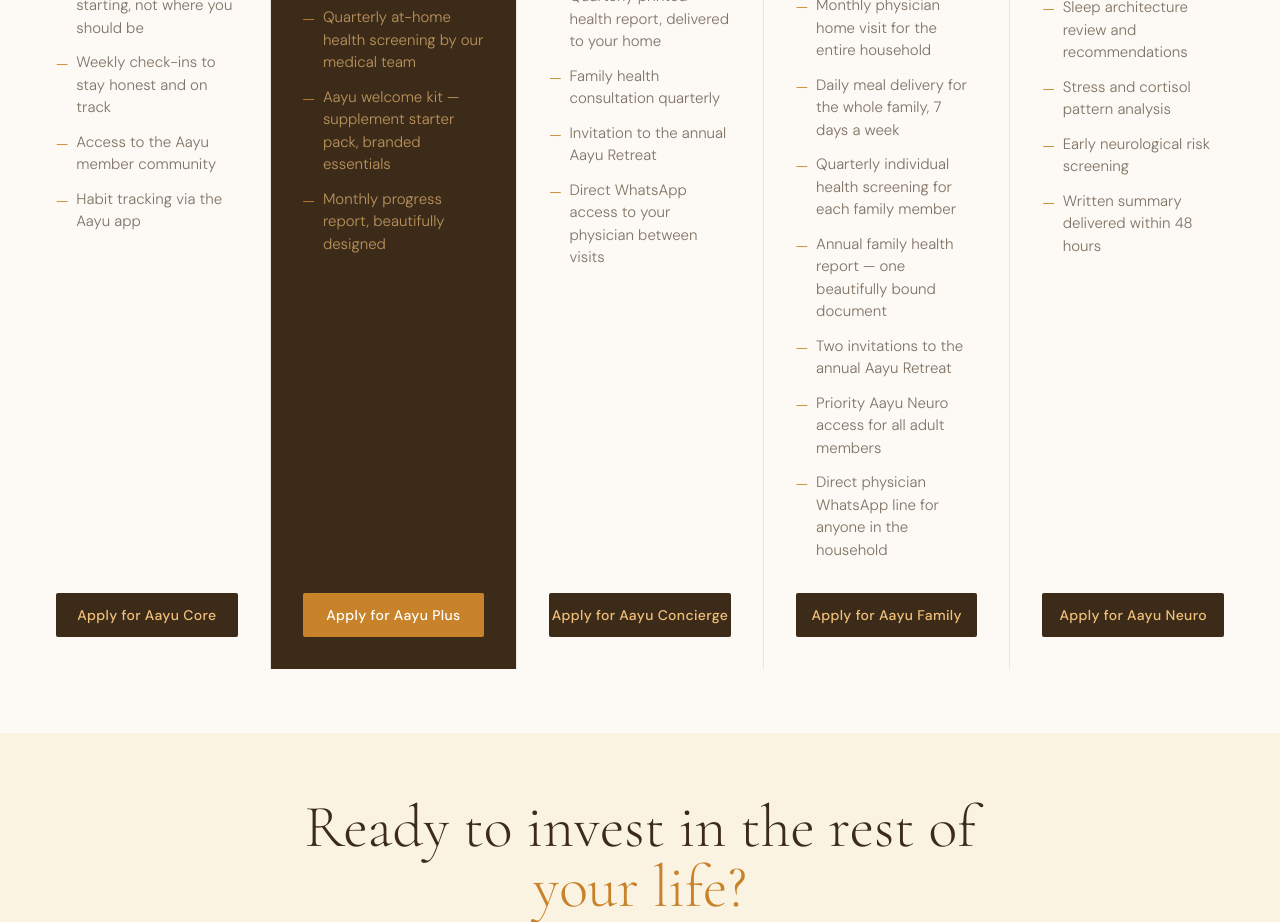
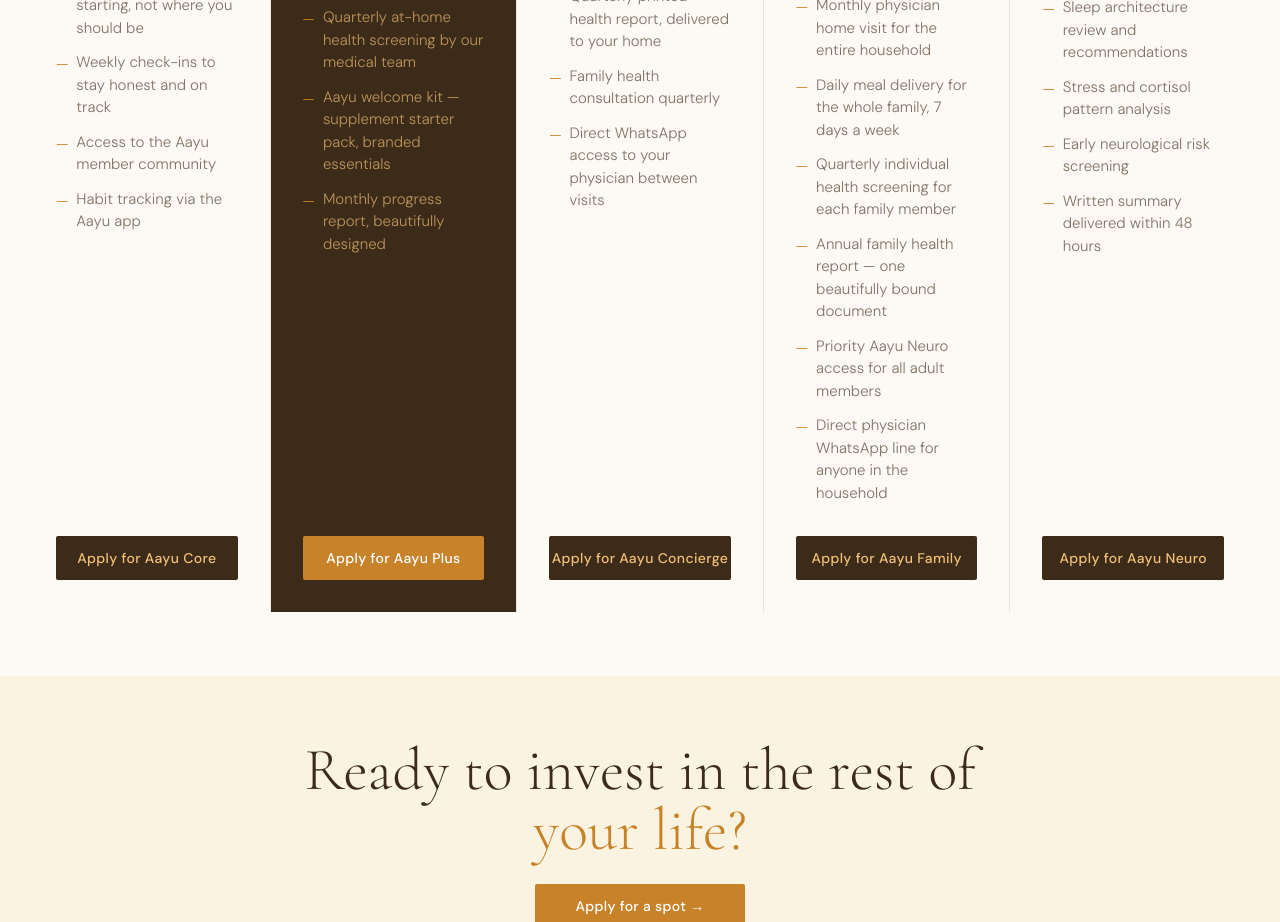
Before and after one commit to zacharydheath/Aayu, a Next.js app: page / in a window 1280 px wide. Shown: the part 2100-3022 px from the top of the page. Built offline with nearby package versions, Linux system fonts and the light colour scheme.

Commit message:
Remove all Aayu Retreat references from homepage and services page
Co-Authored-By: Claude Sonnet 4.6 <noreply@anthropic.com>

```diff
--- a/app/(marketing)/page.tsx
+++ b/app/(marketing)/page.tsx
@@ -75,7 +75,7 @@ const tiers = [
 
       'Quarterly printed health report, delivered to your home',
       'Family health consultation quarterly',
-      'Invitation to the annual Aayu Retreat',
+
       'Direct WhatsApp access to your physician between visits',
     ],
   },
@@ -96,7 +96,7 @@ const tiers = [
       'Quarterly individual health screening for each family member',
 
       'Annual family health report — one beautifully bound document',
-      'Two invitations to the annual Aayu Retreat',
+
       'Priority Aayu Neuro access for all adult members',
       'Direct physician WhatsApp line for anyone in the household',
     ],
--- a/app/(marketing)/services/page.tsx
+++ b/app/(marketing)/services/page.tsx
@@ -77,7 +77,7 @@ const tiers = [
 
       'Quarterly printed health report — bound, beautifully designed, delivered to your home',
       'Family health consultation quarterly — spouse and parents included',
-      'Invitation to the annual Aayu Retreat',
+
       'Direct WhatsApp access to your physician between visits',
       'Priority access to Aayu Neuro sessions',
     ],
@@ -105,7 +105,7 @@ const tiers = [
       'Quarterly individual health screening for each family member',
 
       'Annual family health report — one beautifully bound document',
-      'Two invitations to the annual Aayu Retreat',
+
       'Priority Aayu Neuro access for all adult members',
       'Direct physician WhatsApp line for anyone in the household',
     ],
```
